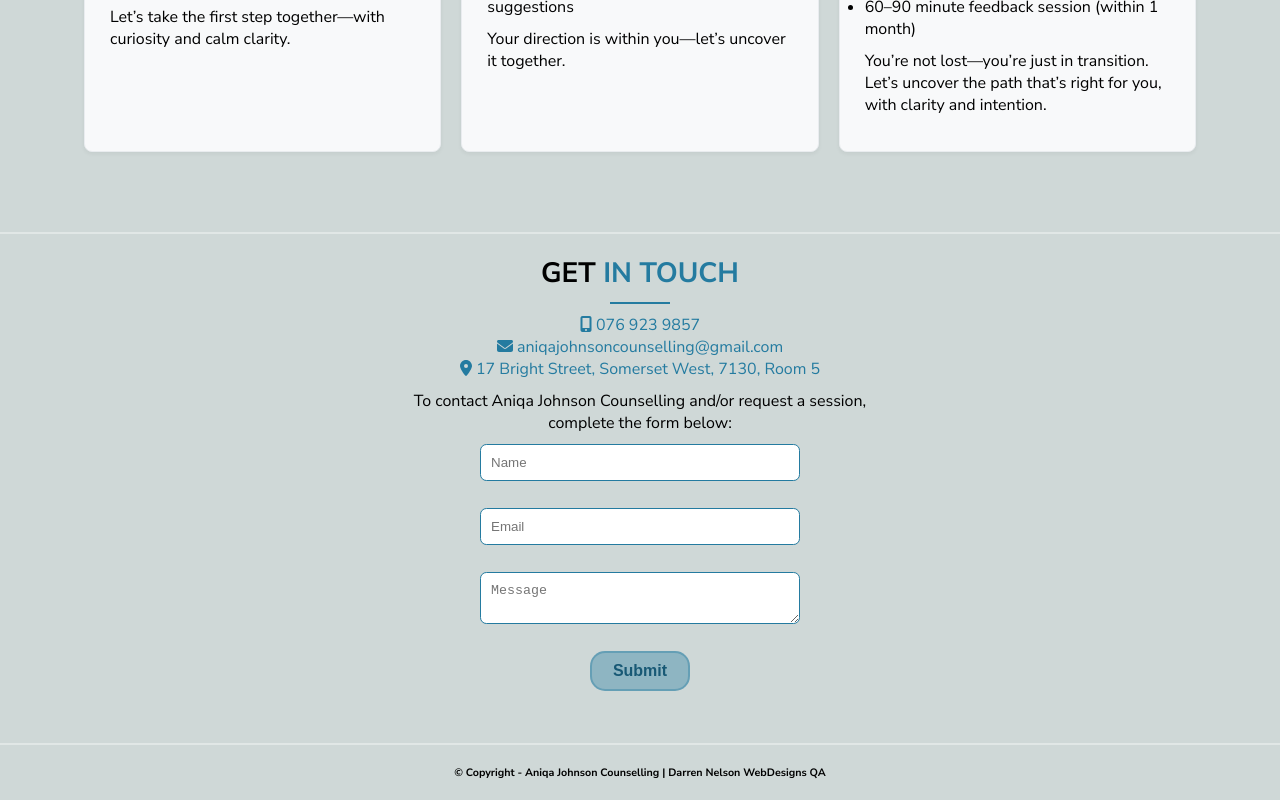
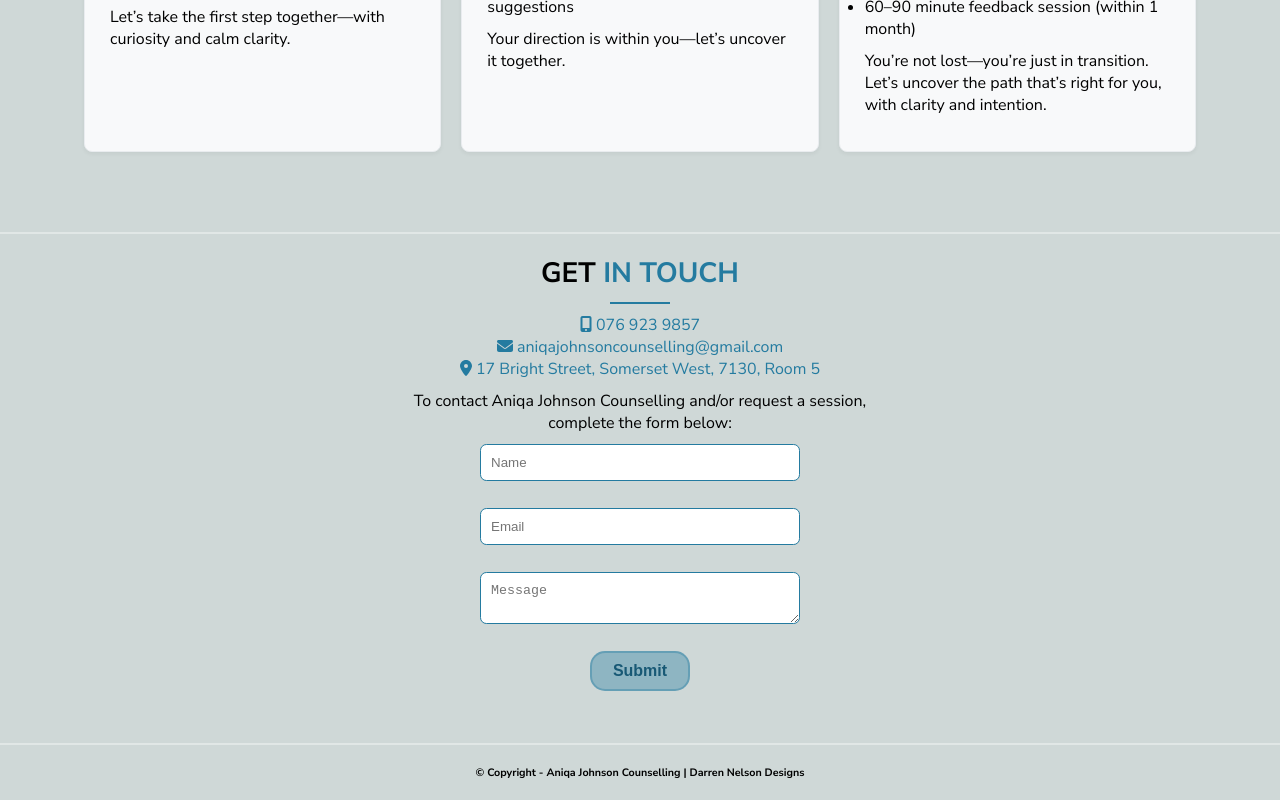
Before and after one commit to darrenpatricknelson/AniqaJohnson, a React (Create React App) app: page / in a window 1280 px wide. Shown: the part 2459-3259 px from the top of the page. Built offline with nearby package versions, Linux system fonts and the light colour scheme.

Commit message:
Re: Update to footer

```diff
--- a/src/components/Footer.jsx
+++ b/src/components/Footer.jsx
@@ -5,7 +5,7 @@ const Footer = () => {
   return (
     <div className="footer-container">
       <div className="footer-content">
-        <h6>© Copyright - Aniqa Johnson Counselling | Darren Nelson WebDesigns QA</h6>
+        <h6>© Copyright - Aniqa Johnson Counselling | Darren Nelson Designs</h6>
       </div>
     </div>
   );
```
